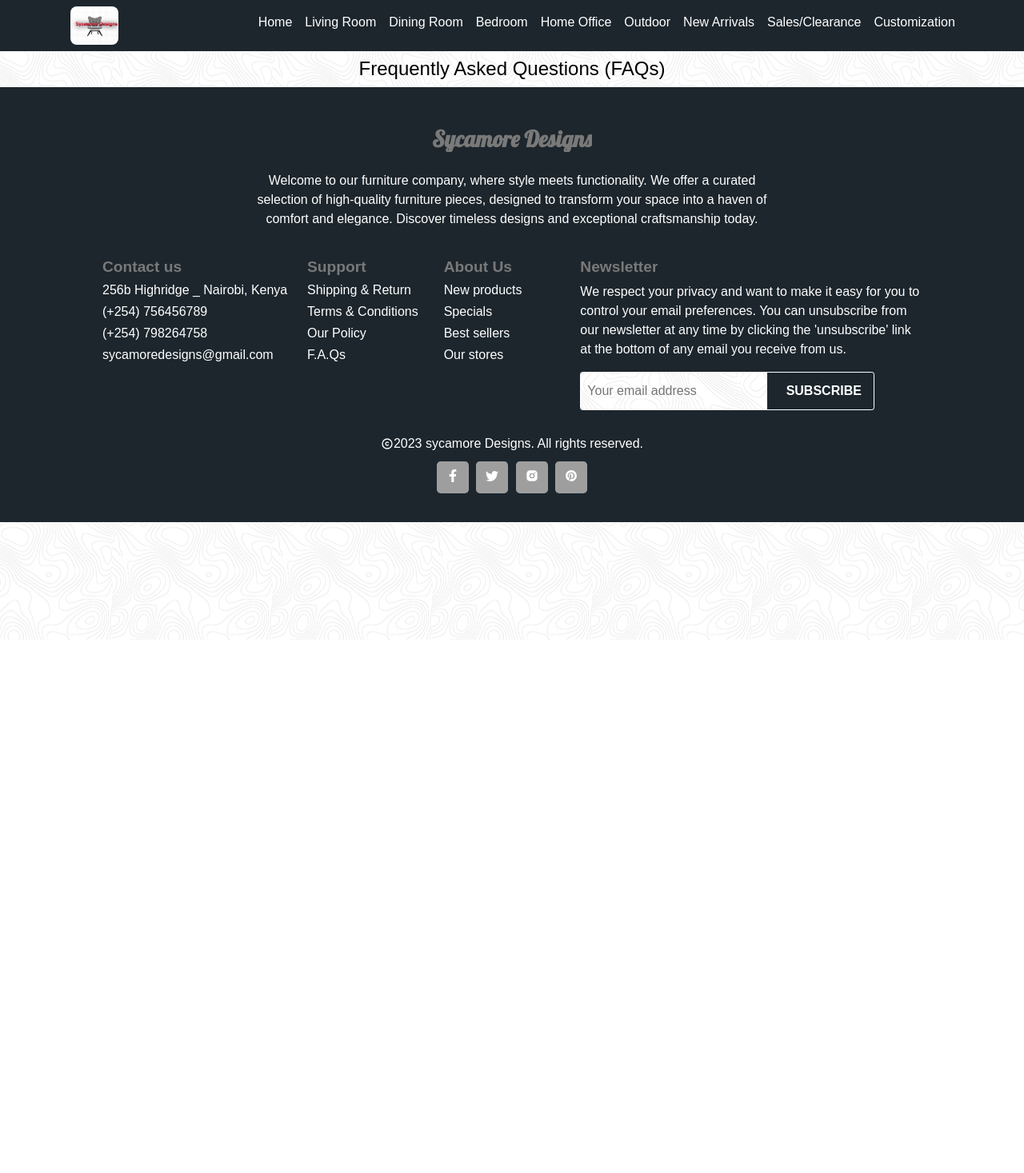
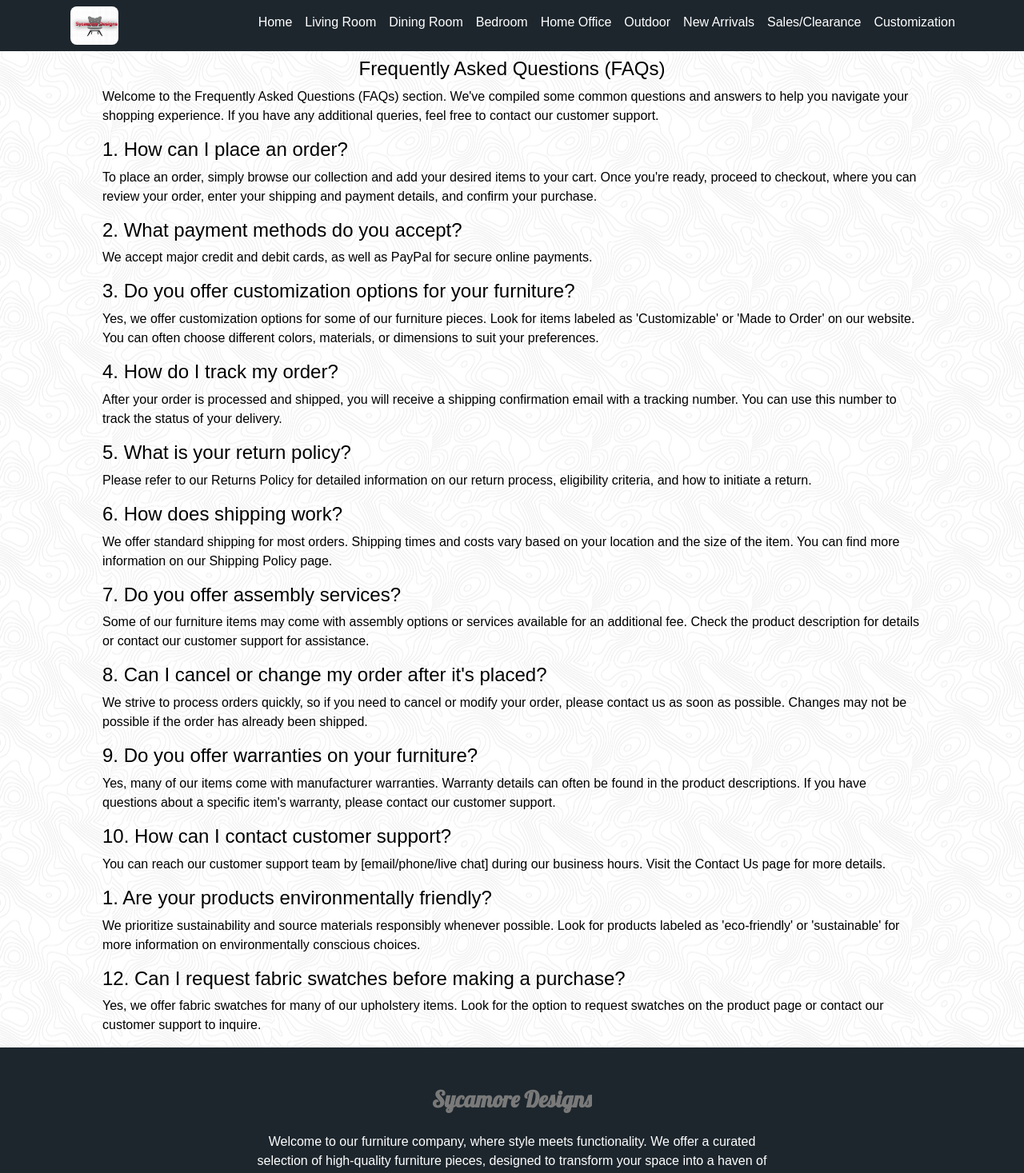
Before and after one commit to Roche001/FurniFusion, a React (Create React App) app: page /FAQ in a window 1280 px wide. Shown: the top 1467 px of the page at 80% size. Before the commit the page ends 800 px from the top, so only its background shows below. Built offline with nearby package versions, Linux system fonts and the light colour scheme; a web font is replaced by a local one.

Commit message:
update changes

```diff
--- a/src/components/faq/FAQ.css
+++ b/src/components/faq/FAQ.css
@@ -6,8 +6,11 @@
   width: 80dvw;
   margin-left: auto;
   margin-right: auto;
-  line-height: 1.2rem;
+  line-height: 1.5rem;
 }
 .faq-container h4 {
   text-align: center;
 }
+.faqs h4 {
+  text-align: start;
+}
--- a/src/components/faq/FAQ.jsx
+++ b/src/components/faq/FAQ.jsx
@@ -1,10 +1,25 @@
 import React from "react";
 import "./FAQ.css";
+import { faq } from "../../policy";
 
 const FAQ = () => {
   return (
     <div className="faq-container">
       <h4>Frequently Asked Questions (FAQs)</h4>
+      <p>
+        Welcome to the Frequently Asked Questions (FAQs) section. We've compiled
+        some common questions and answers to help you navigate your shopping
+        experience. If you have any additional queries, feel free to contact our
+        customer support.
+      </p>
+      {faq.map((item, index) => {
+        return (
+          <div key={index} className="faqs">
+            <h4>{item.title}</h4>
+            <p>{item.sub}</p>
+          </div>
+        );
+      })}
     </div>
   );
 };
--- a/src/policy.js
+++ b/src/policy.js
@@ -95,3 +95,53 @@
     sub: "If you have any questions or concerns about this Privacy Policy, please contact us at [sycamoredesigns@gmail.com/(+254) 756456789,(+254) 798264758]..",
   },
 ];
+export const faq = [
+  {
+    title: "1. How can I place an order?",
+    sub: "To place an order, simply browse our collection and add your desired items to your cart. Once you're ready, proceed to checkout, where you can review your order, enter your shipping and payment details, and confirm your purchase.",
+  },
+  {
+    title: "2. What payment methods do you accept?",
+    sub: "We accept major credit and debit cards, as well as PayPal for secure online payments.",
+  },
+  {
+    title: "3. Do you offer customization options for your furniture?",
+    sub: "Yes, we offer customization options for some of our furniture pieces. Look for items labeled as 'Customizable' or 'Made to Order' on our website. You can often choose different colors, materials, or dimensions to suit your preferences.",
+  },
+  {
+    title: "4. How do I track my order?",
+    sub: "After your order is processed and shipped, you will receive a shipping confirmation email with a tracking number. You can use this number to track the status of your delivery.",
+  },
+  {
+    title: "5. What is your return policy?",
+    sub: "Please refer to our Returns Policy for detailed information on our return process, eligibility criteria, and how to initiate a return.",
+  },
+  {
+    title: "6. How does shipping work?",
+    sub: "We offer standard shipping for most orders. Shipping times and costs vary based on your location and the size of the item. You can find more information on our Shipping Policy page.",
+  },
+  {
+    title: "7. Do you offer assembly services?",
+    sub: "Some of our furniture items may come with assembly options or services available for an additional fee. Check the product description for details or contact our customer support for assistance.",
+  },
+  {
+    title: "8. Can I cancel or change my order after it's placed?",
+    sub: "We strive to process orders quickly, so if you need to cancel or modify your order, please contact us as soon as possible. Changes may not be possible if the order has already been shipped.",
+  },
+  {
+    title: "9. Do you offer warranties on your furniture?",
+    sub: "Yes, many of our items come with manufacturer warranties. Warranty details can often be found in the product descriptions. If you have questions about a specific item's warranty, please contact our customer support.",
+  },
+  {
+    title: "10. How can I contact customer support?",
+    sub: "You can reach our customer support team by [email/phone/live chat] during our business hours. Visit the Contact Us page for more details.",
+  },
+  {
+    title: "1. Are your products environmentally friendly?",
+    sub: "We prioritize sustainability and source materials responsibly whenever possible. Look for products labeled as 'eco-friendly' or 'sustainable' for more information on environmentally conscious choices.",
+  },
+  {
+    title: "12. Can I request fabric swatches before making a purchase?",
+    sub: "Yes, we offer fabric swatches for many of our upholstery items. Look for the option to request swatches on the product page or contact our customer support to inquire.",
+  },
+];
```
